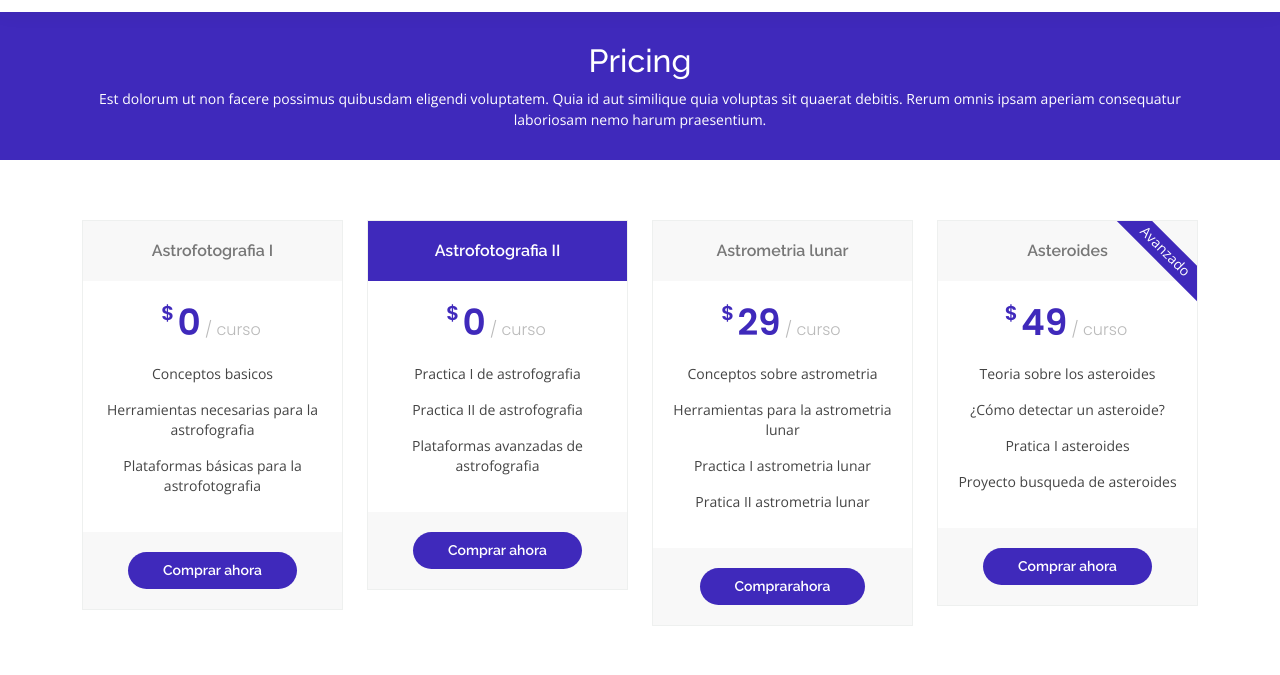
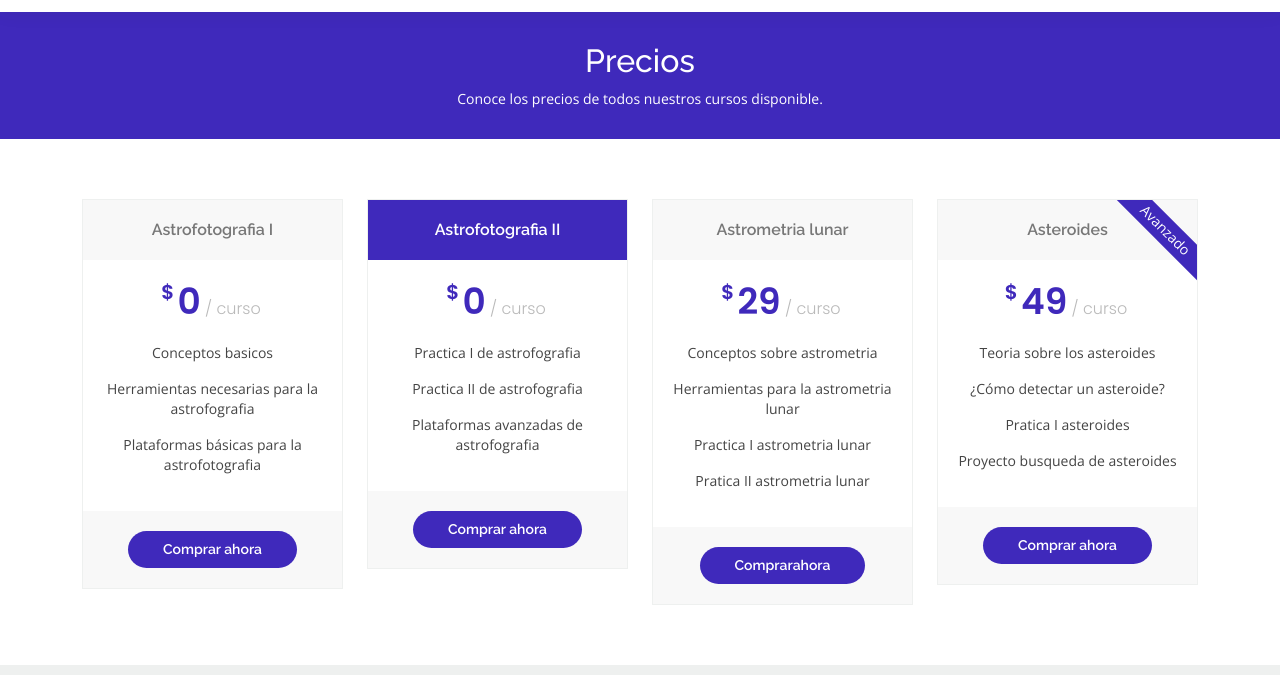
Before and after one commit to HugoHernandez06/AstroXirius, a plain HTML site: page Precios.html in a window 1280 px wide. Shown: the part 61-736 px from the top of the page. Drawn offline with nearby package versions, Linux system fonts and the light colour scheme.

Commit message:
Update Precios.html
Precios actualizados

```diff
--- a/Precios.html
+++ b/Precios.html
@@ -72,8 +72,8 @@
     <!-- ======= Breadcrumbs ======= -->
     <div class="breadcrumbs" data-aos="fade-in">
         <div class="container">
-          <h2>Pricing</h2>
-          <p>Est dolorum ut non facere possimus quibusdam eligendi voluptatem. Quia id aut similique quia voluptas sit quaerat debitis. Rerum omnis ipsam aperiam consequatur laboriosam nemo harum praesentium. </p>
+          <h2>Precios</h2>
+          <p>Conoce los precios de todos nuestros cursos disponible. </p>
         </div>
       </div><!-- End Breadcrumbs -->
 
```
